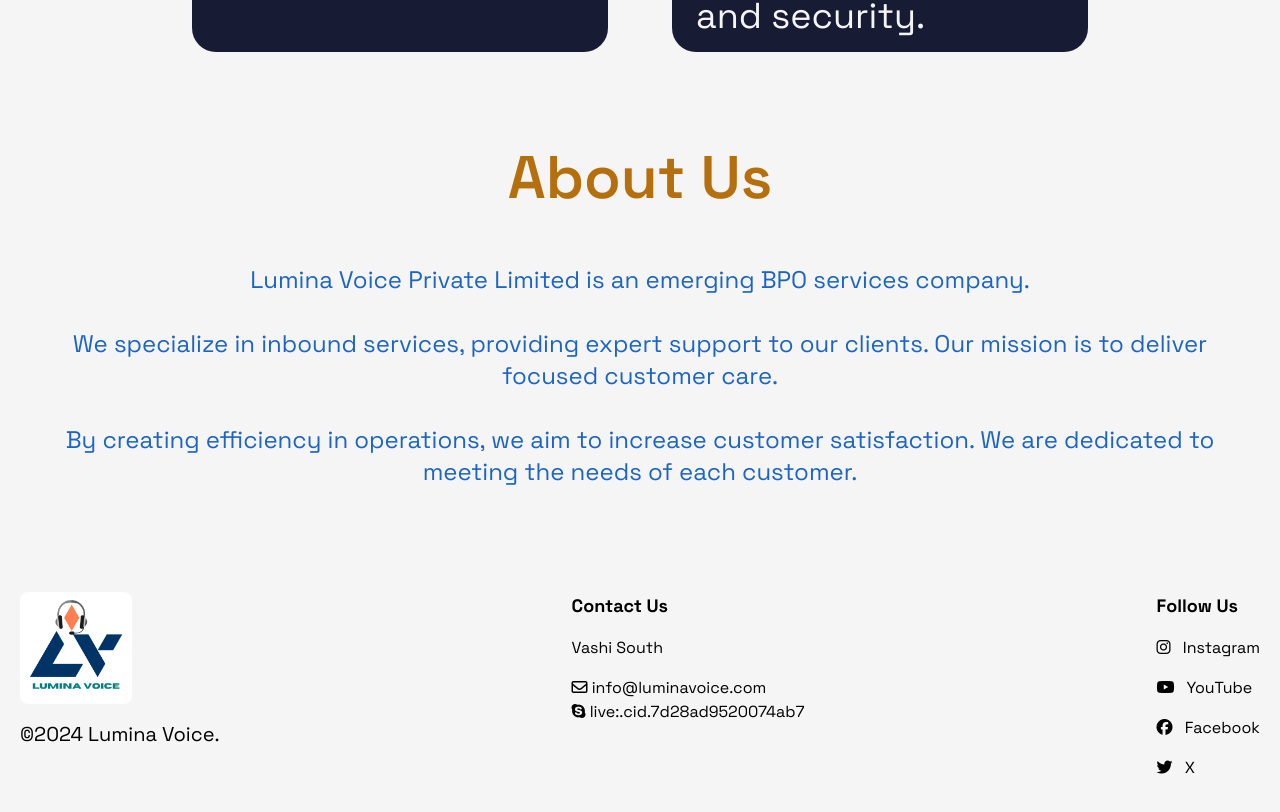
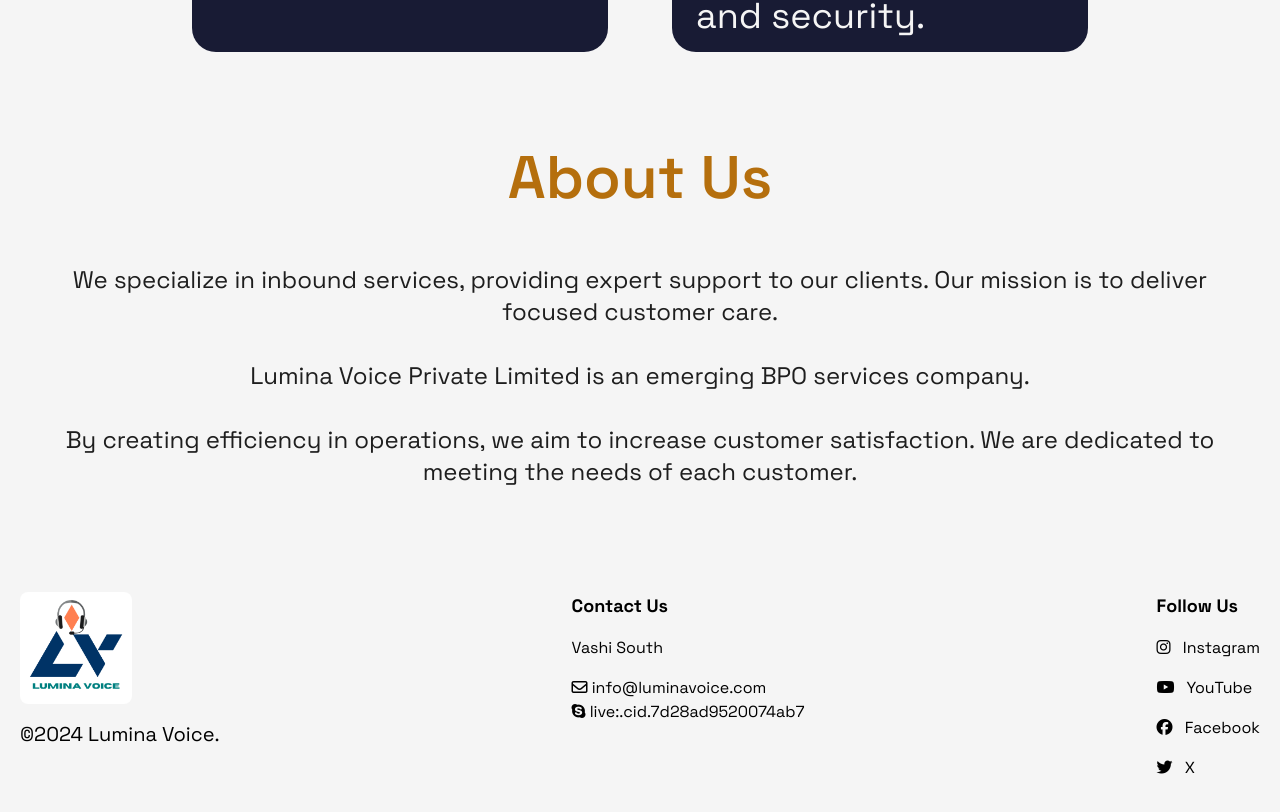
Before and after one commit to ajdjyt/lumina-site, a SvelteKit app: page / in a window 1280 px wide. Shown: the part 1660-2472 px from the top of the page. Built offline with nearby package versions, Linux system fonts and the light colour scheme.

Commit message:
fix text on about us

```diff
--- a/src/components/AboutUs.svelte
+++ b/src/components/AboutUs.svelte
@@ -7,10 +7,10 @@
         <h3 class="text-acc1 text-4xl sm:text-5xl md:text-6xl font-semibold text-center">
 				About Us
 		</h3>
-        <div class="text-xl sm:text-2xl md:text-3x text-center pt-10">
-            <p class="text-acc3 py-4 text-[#1e1e1e]">Lumina Voice Private Limited is an emerging BPO services company.</p>
-            <p class="text-acc3 py-4 text-[#1e1e1e]">We specialize in inbound services, providing expert support to our clients. Our mission is to deliver focused customer care. </p>
-            <p class="text-acc3 py-4 text-[#1e1e1e]">By creating efficiency in operations, we aim to increase customer satisfaction. We are dedicated to meeting the needs of each customer.</p>
+        <div class="text-xl sm:text-2xl md:text-3x text-center pt-10 ">
+            <p class="py-4 text-[#1e1e1e]">We specialize in inbound services, providing expert support to our clients. Our mission is to deliver focused customer care. </p>
+            <p class="py-4 text-[#1e1e1e]">Lumina Voice Private Limited is an emerging BPO services company.</p>
+            <p class="py-4 text-[#1e1e1e]">By creating efficiency in operations, we aim to increase customer satisfaction. We are dedicated to meeting the needs of each customer.</p>
         </div>
     </div>
 </SectionWrapper>
```
